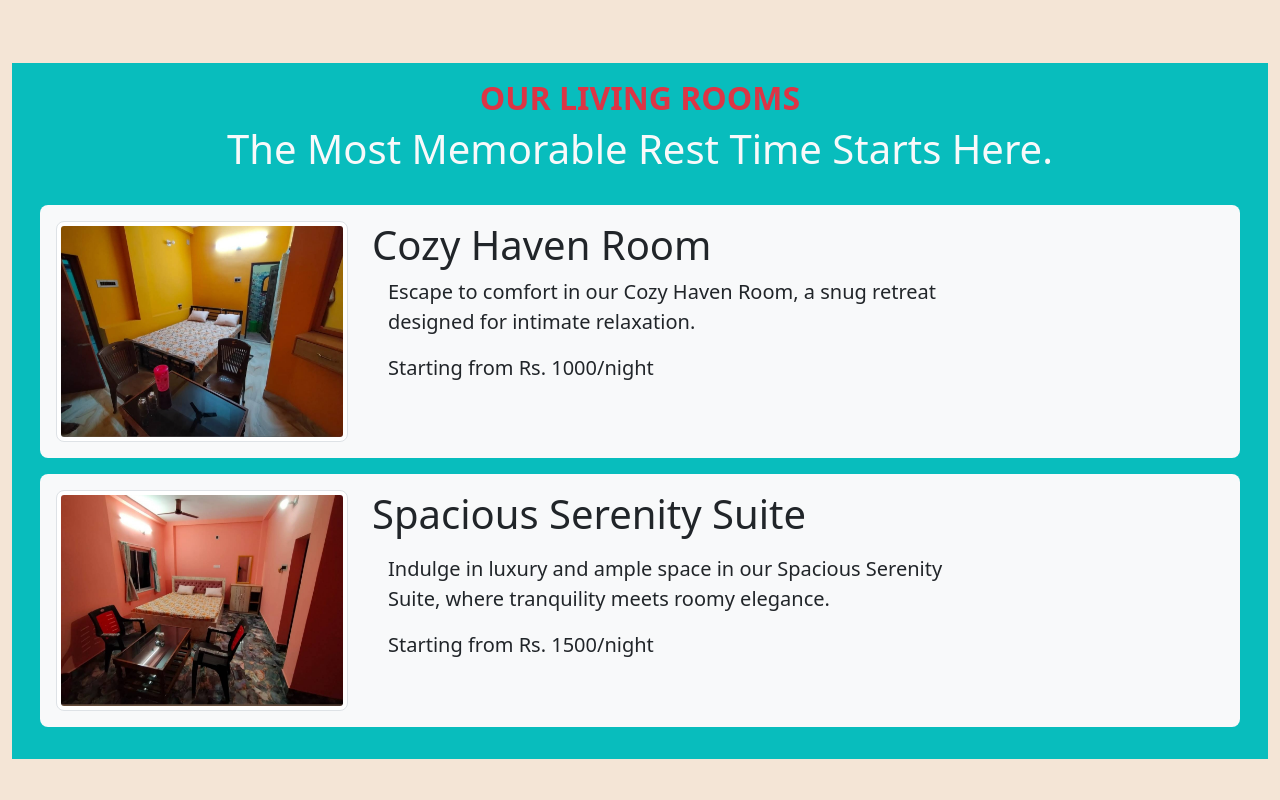
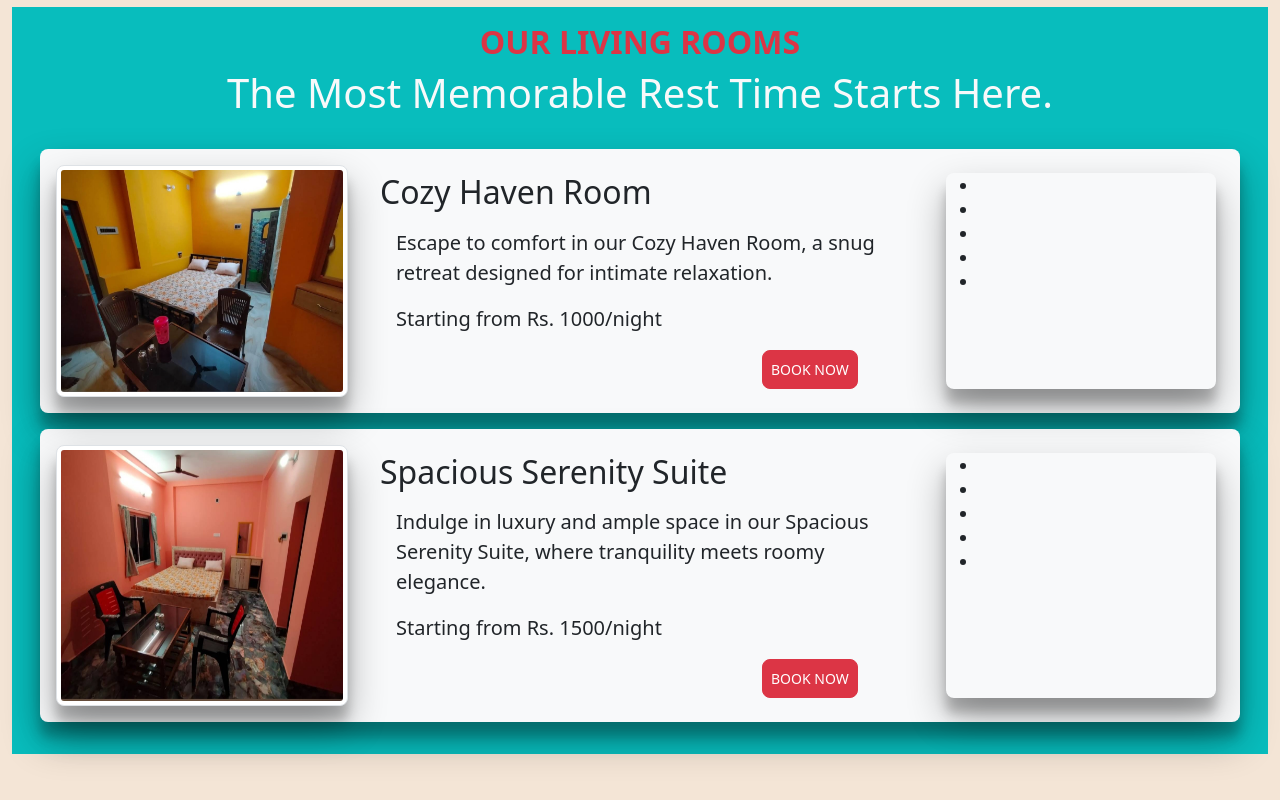
Before and after one commit to Smart-Mu2/IS-A1-C8214_InnoByteServices, a plain HTML site: page index.html in a window 1280 px wide. Shown: the part 1394-2194 px from the top of the page. Drawn offline with nearby package versions, Linux system fonts and the light colour scheme.

Commit message:
Rooms page updated

```diff
--- a/index.html
+++ b/index.html
@@ -36,7 +36,7 @@
                     <h1 class="col-8 h2 mt-2 text-danger fw-bolder">Kingsukh <span class="h4">Guest
                             House</span></h1>
                     <span class="col-4 mt-2"><a href="https://wa.link/at5ion" target="_blank"
-                            class="btn btn-outline-danger text-uppercase px-2 py-2 fw-medium border border-2 border-danger float-end">
+                            class="btn btn-outline-danger text-uppercase p-2 fw-medium border border-2 border-danger float-end">
                             Book Now
                         </a></span>
                 </header>
@@ -91,7 +91,7 @@
                         <div
                             class="container-sm about-img rounded-3 ms-lg-4  d-flex justify-content-center  align-items-end pb-5">
                             <span><a href="https://wa.link/at5ion" target="_blank"
-                                    class="btn btn-outline-light text-uppercase px-3 py-2 fw-medium blur-bg">
+                                    class="btn btn-outline-light text-uppercase px-3 py-2 fw-medium blur-bg box-shad">
                                     Book Now
                                 </a></span>
                         </div><br>
@@ -120,8 +120,8 @@
                 </div>
 
                 <!-- Navbar -->
-                <nav class="sticky-bottom mb-2">
-                    <ul class="nav-bar-list p-2 bg-danger mx-5 bor-radi">
+                <nav class="fixed-bottom mb-2">
+                    <ul class="nav-bar-list p-2 bg-danger mx-5 bor-radi box-shad">
                         <li class="nav-bar-link"><a href="#Home" class="text-light text-center"><i
                                     class="bi bi-house-heart-fill"></i> Home</a></li>
                         <li class="nav-bar-link"><a href="#About" class="text-light text-center"><i
@@ -176,29 +176,51 @@
                 <h2 class="text-uppercase text-danger text-center fw-bolder">Our Living Rooms</h2>
                 <p class="display-6 fw-normal text-light text-center">The Most Memorable Rest Time Starts Here.</p>
                 <div>
-                    <div class="bg-light rounded-3 p-3 m-3 d-flex">
-                        <img src="./Assets/small.jpg" alt="Room 1 Image" class="img-fluid img-thumbnail w-25 rounded-3">
-                        <div class="ms-4">
-                            <h3 class="display-6 fw-normal">Cozy Haven Room</h3>
-                            <p class="ms-3 lead fw-normal">Escape to comfort in our Cozy Haven Room, a snug retreat designed for
+                    <div class="bg-light rounded-3 p-3 m-3 d-flex box-shad">
+                        <img src="./Assets/small.jpg" alt="Room 1 Image" class="img-fluid img-thumbnail w-25 rounded-3 box-shad">
+                        <div class="ms-4 me-4 w-50 p-2">
+                            <h2>Cozy Haven Room</h2>
+                            <p class="ms-3 lead fw-normal mt-3">Escape to comfort in our Cozy Haven Room, a snug retreat
+                                designed for
                                 intimate relaxation.</p>
-                            <p class="ms-3 lead fw-normal mt-3">Starting from Rs. 1000/night</p>
+                            <p class="ms-3 lead fw-normal mt-3">Starting from <span class="fw-medium">Rs. 1000/night</span></p>
+                            <span class="me-5 float-end"><a href="https://wa.link/at5ion" target="_blank"
+                                    class="btn btn-danger btn-sm text-uppercase p-2 rounded-3 fw-medium">
+                                    Book Now
+                                </a></span>
                         </div>
-                        <div class="w-25 ms-5">
-
+                        <div class="w-25 m-2 rounded-3 box-shad">
+                            <ul>
+                                <li></li>
+                                <li></li>
+                                <li></li>
+                                <li></li>
+                                <li></li>
+                            </ul>
                         </div>
                     </div>
-                    <div class="bg-light rounded-3 p-3 m-3 d-flex">
-                        <img src="./Assets/large.jpg" alt="Room 2 Image" class="img-fluid img-thumbnail w-25 rounded-3">
-                        <div class="ms-4">
-                            <h3 class="display-6 fw-normal">Spacious Serenity Suite</h3>
-                            <p class="ms-3 lead fw-normal mt-3">Indulge in luxury and ample space in our Spacious Serenity Suite, where
+                    <div class="bg-light rounded-3 p-3 m-3 d-flex box-shad">
+                        <img src="./Assets/large.jpg" alt="Room 2 Image" class="img-fluid img-thumbnail w-25 rounded-3 box-shad">
+                        <div class="ms-4 me-4 w-50 p-2">
+                            <h2>Spacious Serenity Suite</h2>
+                            <p class="ms-3 lead fw-normal mt-3">Indulge in luxury and ample space in our Spacious
+                                Serenity Suite, where
                                 tranquility meets roomy elegance.</p>
-                            <p class="ms-3 lead fw-normal mt-3">Starting from Rs. 1500/night</p>
-                            </div>
-                            <div class="w-25 ms-5">
-
-                            </div>
+                            <p class="ms-3 lead fw-normal mt-3">Starting from <span class="fw-medium">Rs. 1500/night</span></p>
+                            <span class="me-5 float-end"><a href="https://wa.link/at5ion" target="_blank"
+                                    class="btn btn-danger btn-sm text-uppercase p-2 rounded-3 fw-medium">
+                                    Book Now
+                                </a></span>
+                        </div>
+                        <div class="w-25 m-2 rounded-3 box-shad">
+                             <ul>
+                                <li></li>
+                                <li></li>
+                                <li></li>
+                                <li></li>
+                                <li></li>
+                             </ul>
+                        </div>
                     </div>
                 </div>
                 <!-- </div> -->
```
